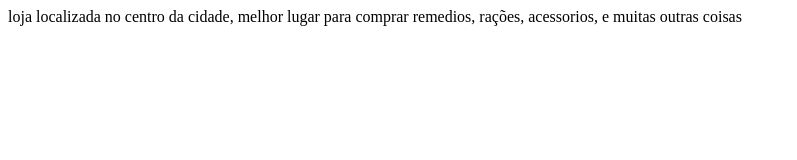
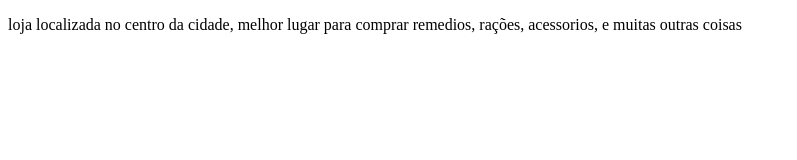
Before and after one commit to ratinhogtssssssssssssss/kaua, a plain HTML site: page index.html in a window 1280 px wide. Shown: the whole page, without its empty margins (0-797 px from the left). Drawn offline with Linux system fonts and the light colour scheme.

Commit message:
iarernhgarwenj

```diff
--- a/index.html
+++ b/index.html
@@ -1,12 +1,15 @@
 <!DOCTYPE html>
 <html lang="en">
 <head>
+    <link rel="stylesheet" href="style.css">
     <meta charset="UTF-8">
     <meta http-equiv="X-UA-Compatible" content="IE=edge">
     <meta name="viewport" content="width=device-width, initial-scale=1.0">
     <title>loja agro campo</title>
 </head>
 <body>
-   loja localizada no centro da cidade, melhor lugar para comprar remedios, rações, acessorios, e muitas outras coisas
+  <p>
+     loja localizada no centro da cidade, melhor lugar para comprar remedios,
+     rações, acessorios, e muitas outras coisas </p>
 </body>
 </html>
```
